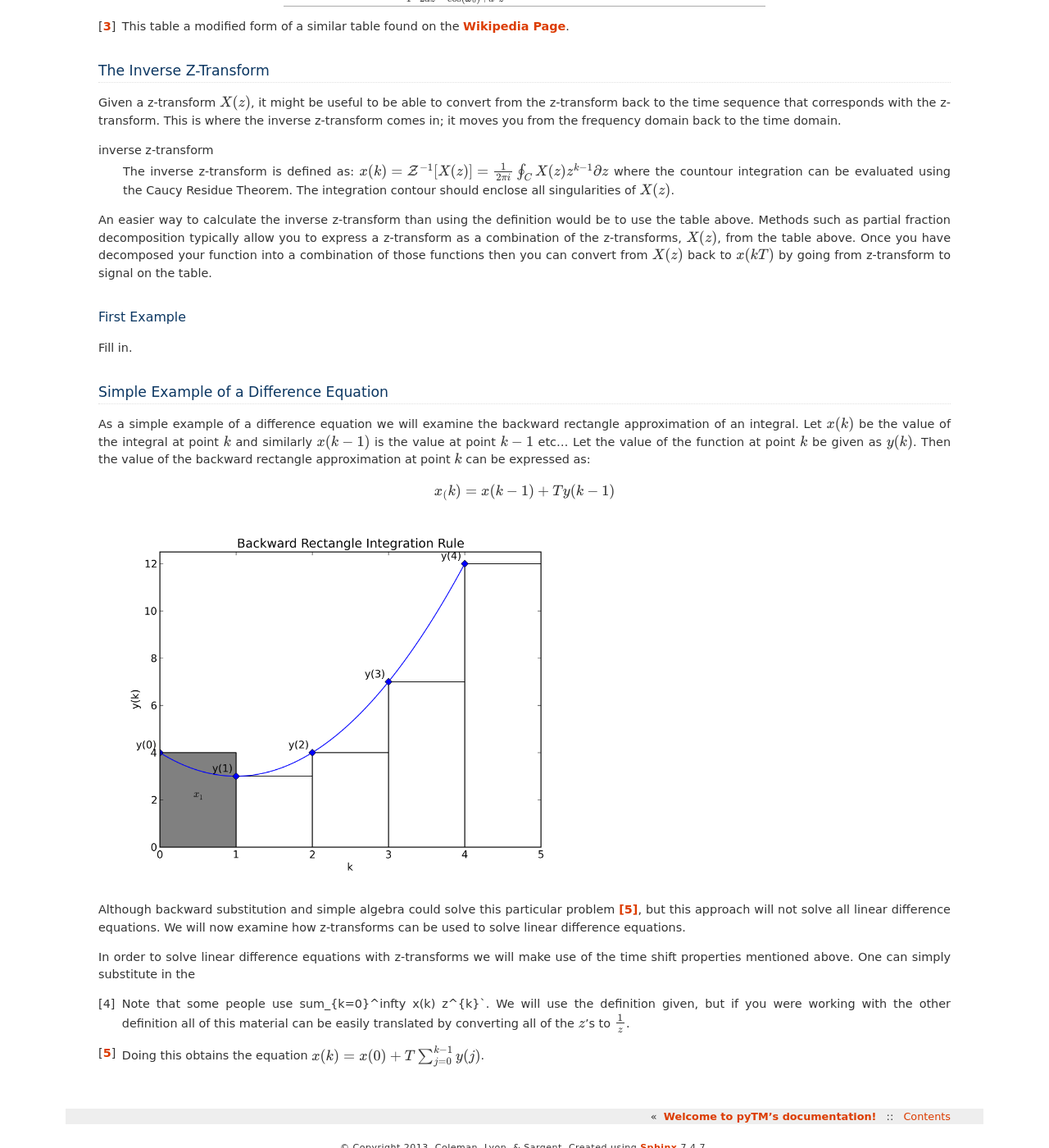
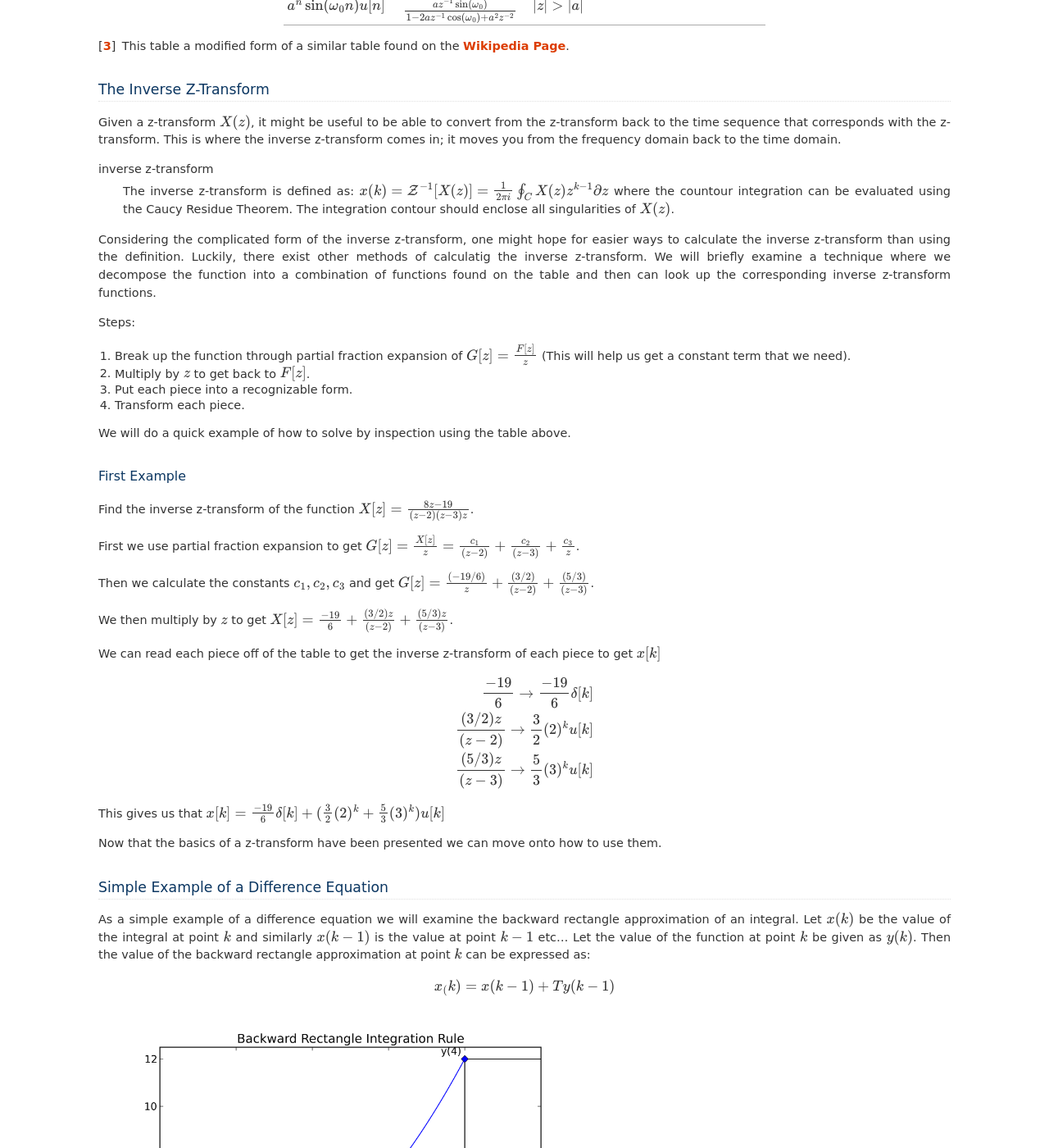
Before and after one commit to sternSargentRA/pyTM, a Sphinx documentation site: the page built from Docs/source/ztransforms/z_transforms.rst, in a window 1280 px wide and 1400 px high, scrolled down 2852 px. Shown: the whole window at 82% size. Built offline with Sphinx 7.4.7, drawn with Linux system fonts in a browser that asks for light colours; some of the changed text lies outside the part shown.

Commit message:
Finished inverse transform material.  Working on lin diff eqs.

```diff
--- a/Docs/source/ztransforms/z_transforms.rst
+++ b/Docs/source/ztransforms/z_transforms.rst
@@ -13,7 +13,7 @@ The z-transform is a transformation that moves us from the time domain to the fr
 
 z-Transform (one sided)
 	The z-transform of a sampled sequence :math:`x(kT)` or :math:`x(k)`, where :math:`k` represents non-negative integers and :math:`T` is hte sampling period, is defined by:
-	:math:`X(z) = \mathcal{Z}[x^*(t)] = \mathcal{Z}[x(kT)] = Z[x(k)] = \sum_{k=0}^\infty x(kT)z^{-k} = \sum_{k=0}^\infty x(k) z^{-k}`[#f1]_, where the complex variable :math:`z` must be selected so that the summation converges.
+	:math:`X(z) = \mathcal{Z}[x^*(t)] = \mathcal{Z}[x(kT)] = Z[x(k)] = \sum_{k=0}^\infty x(kT)z^{-k} = \sum_{k=0}^\infty x(k) z^{-k}` [#f1]_, where the complex variable :math:`z` must be selected so that the summation converges.
 
 Lets practice calculating the z-transform before we discuss how it can be used.
 
@@ -90,12 +90,40 @@ Given a z-transform :math:`X(z)`, it might be useful to be able to convert from
 inverse z-transform
     The inverse z-transform is defined as: :math:`x(k) = \mathcal{Z}^{-1}[X(z)] = \frac{1}{2 \pi i} \oint_C X(z) z^{k-1} \partial z` where the countour integration can be evaluated using the Caucy Residue Theorem.  The integration contour should enclose all singularities of :math:`X(z)`.
 
-An easier way to calculate the inverse z-transform than using the definition would be to use the table above.  Methods such as partial fraction decomposition typically allow you to express a z-transform as a combination of the z-transforms, :math:`X(z)`, from the table above.  Once you have decomposed your function into a combination of those functions then you can convert from :math:`X(z)` back to :math:`x(kT)` by going from z-transform to signal on the table.
+Considering the complicated form of the inverse z-transform, one might hope for easier ways to calculate the inverse z-transform than using the definition.  Luckily, there exist other methods of calculatig the inverse z-transform.  We will briefly examine a technique where we decompose the function into a combination of functions found on the table and then can look up the corresponding inverse z-transform functions.
+
+Steps:
+
+1.  Break up the function through partial fraction expansion of :math:`G[z] = \frac{F[z]}{z}` (This will help us get a constant term that we need).
+2.  Multiply by :math:`z` to get back to :math:`F[z]`.
+3.  Put each piece into a recognizable form.
+4.  Transform each piece.
+
+We will do a quick example of how to solve by inspection using the table above.
 
 First Example
 ^^^^^^^^^^^^^
+Find the inverse z-transform of the function :math:`X[z] = \frac{8z - 19}{(z-2)(z-3)z}`.
 
-Fill in.
+First we use partial fraction expansion to get :math:`G[z] = \frac{X[z]}{z} = \frac{c_1}{(z-2)} + \frac{c_2}{(z-3)} + \frac{c_3}{z}`.
+
+Then we calculate the constants :math:`c_1, c_2, c_3` and get :math:`G[z] = \frac{(-19/6)}{z} + \frac{(3/2)}{(z-2)} + \frac{(5/3)}{(z-3)}`.
+
+We then multiply by :math:`z` to get :math:`X[z] = \frac{-19}{6} + \frac{(3/2)z}{(z-2)} + \frac{(5/3)z}{(z-3)}`.
+
+We can read each piece off of the table to get the inverse z-transform of each piece to get :math:`x[k]`
+
+.. math::
+
+    \frac{-19}{6} \rightarrow \frac{-19}{6} \delta[k]
+
+    \frac{(3/2)z}{(z-2)} \rightarrow \frac{3}{2} (2)^k u[k]
+
+    \frac{(5/3)z}{(z-3)} \rightarrow \frac{5}{3} (3)^k u[k]
+
+This gives us that :math:`x[k] = \frac{-19}{6} \delta[k] + (\frac{3}{2} (2)^k + \frac{5}{3} (3)^k) u[k]`
+
+Now that the basics of a z-transform have been presented we can move onto how to use them.
 
 
 Simple Example of a Difference Equation
@@ -110,9 +138,11 @@ As a simple example of a difference equation we will examine the backward rectan
 .. image:: ../images/backwardrect.png
     :scale: 15%
 
-Although backward substitution and simple algebra could solve this particular problem [#f3]_, but this approach will not solve all linear difference equations.  We will now examine how z-transforms can be used to solve linear difference equations.
+Although backward substitution and simple algebra could solve this particular problem [#f4]_, but this approach will not solve all linear difference equations.  We will now examine how z-transforms can be used to solve linear difference equations.
 
-In order to solve linear difference equations with z-transforms we will make use of the time shift properties mentioned above.  One can simply substitute in the
+In order to solve linear difference equations with z-transforms we will make use of the time shift properties mentioned above.
+
+
 
 .. [#f1] Note that some people use \sum_{k=0}^\infty x(k) z^{k}`.  We will use the definition given, but if you were working with the other definition all of this material can be easily translated by converting all of the :math:`z`'s to :math:`\frac{1}{z}`.
-.. [#f3] Doing this obtains the equation :math:`x(k) = x(0) + T \sum_{j=0}^{k-1} y(j)`.
+.. [#f4] Doing this obtains the equation :math:`x(k) = x(0) + T \sum_{j=0}^{k-1} y(j)`.
```
Also changed, not shown: Docs/source/ztransforms/properties.rst (+4 -4 lines).
